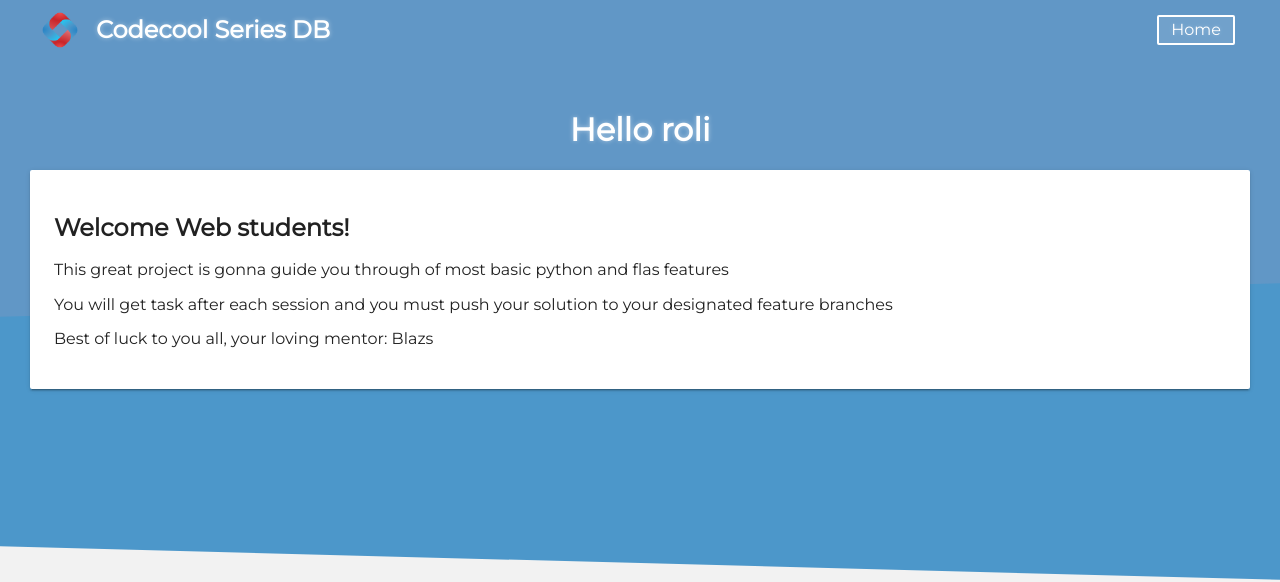
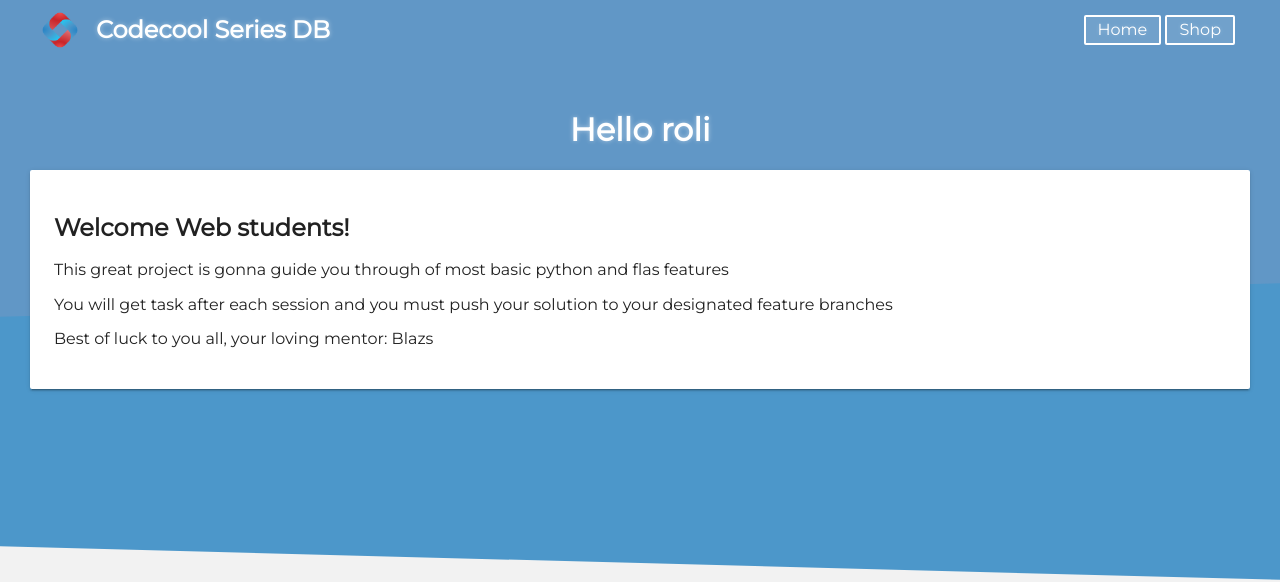
Before and after one commit to blazsando/web-practice, a Flask app: page / in a window 1280 px wide. Shown: the top 582 px of the page. Run offline with Flask 2, Linux system fonts and the light colour scheme.

Commit message:
add task 3 solution

```diff
--- a/main.py
+++ b/main.py
@@ -1,4 +1,5 @@
 from flask import Flask, render_template
+import categories_data
 
 app = Flask('web-practice')
 
@@ -9,6 +10,12 @@ def index(user='roli'):
     return render_template('home.html', user=user)
 
 
+@app.route('/shop')
+def shop_page():
+    data = categories_data.data
+    return render_template('shop.html', data=data)
+
+
 def main():
     app.run(debug=True)
 
--- a/templates/index.html
+++ b/templates/index.html
@@ -36,7 +36,8 @@
         <img id="header-logo" src="{{ url_for('static', filename='assets/codecool-logo.png') }}" alt="Codecool Logo">
         <span id="header-title" class="title">Codecool Series DB</span>
         <div id="header-auth">
-            <a href="#"><button type="button" id="bt-register">Home</button></a>
+                <a href="#"><button type="button" id="bt-register">Home</button></a>
+                <a href="{{ url_for('shop_page') }}"><button>Shop</button></a>
         </div>
     </header>
     <section>
```
Also changed, not shown: templates/shop.html (added, +10 -0 lines), categories_data.py (renamed from data.py).
